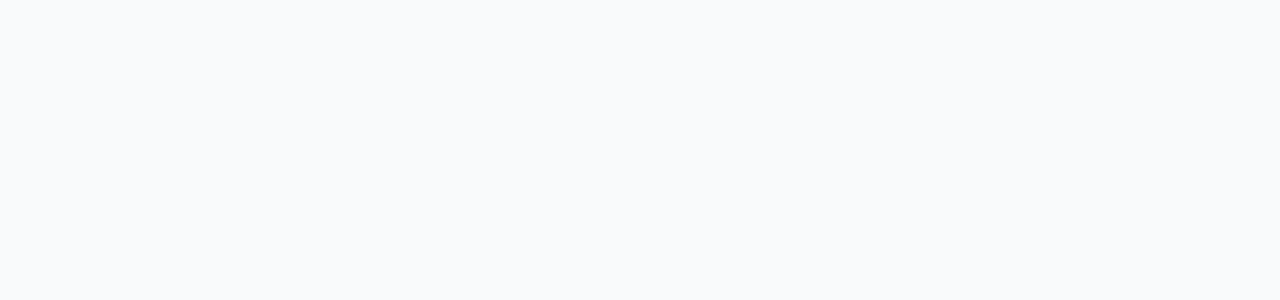
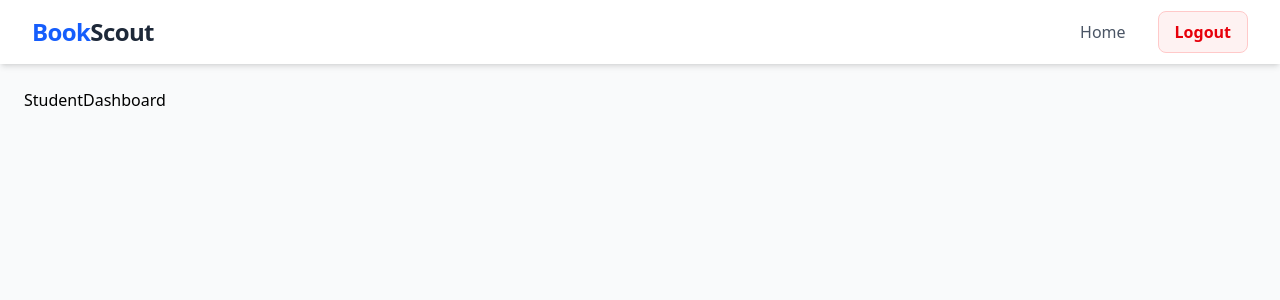
Before and after one commit to arpan-semwal/Book-Scout, a React app in the folder frontend/: page /dashboard in a window 1280 px wide. Before the commit this address had no page. Shown: the top 300 px of the page. Built offline with nearby package versions, Linux system fonts and the light colour scheme; the HTML template or start-up script is replaced by a standard one.

Commit message:
made Role-Based-Access

```diff
--- a/frontend/src/App.tsx
+++ b/frontend/src/App.tsx
@@ -1,6 +1,7 @@
 import { BrowserRouter as Router, Routes, Route, Navigate } from 'react-router-dom';
 import Login from './pages/Login';
 import Register from './pages/Register';
+import Dashboard from './pages/Dashboard';
 
 function App() {
   return (
@@ -11,7 +12,14 @@
           <Route path="/login" element={<Login />} />
           <Route path="/register" element={<Register />} />
           <Route path="/" element={<Navigate to="/login" />} />
-          {/* Dashboard route hum agle step mein banayenge */}
+
+          {/*Only for logged in users */}
+
+          <Route>
+            <Route path='/dashboard' element={<Dashboard/>}/>
+          </Route>
+
+
         </Routes>
       </div>
     </Router>
--- /dev/null
+++ b/frontend/src/components/Navbar.tsx
@@ -0,0 +1,74 @@
+import { useNavigate } from 'react-router-dom';
+import { useState } from 'react';
+
+const Navbar = () => {
+  const navigate = useNavigate();
+  const [isOpen, setIsOpen] = useState(false);
+  const role = localStorage.getItem('userRole');
+
+  const handleLogout = () => {
+    localStorage.clear();
+    navigate('/login');
+  };
+
+  return (
+    <nav className="bg-white shadow-md sticky top-0 z-50">
+      <div className="max-w-7xl mx-auto px-4 sm:px-6 lg:px-8">
+        <div className="flex justify-between h-16">
+          {/* Logo Section */}
+          <div className="flex items-center">
+            <h1
+              className="text-2xl font-bold text-blue-600 cursor-pointer tracking-tight"
+              onClick={() => navigate('/dashboard')}
+            >
+              Book<span className="text-gray-800">Scout</span>
+            </h1>
+          </div>
+
+          {/* Desktop Menu */}
+          <div className="hidden md:flex items-center space-x-8">
+            <button onClick={() => navigate('/dashboard')} className="text-gray-600 hover:text-blue-600 font-medium">Home</button>
+
+            {role === 'owner' && (
+              <button className="text-gray-600 hover:text-blue-600 font-medium">My Libraries</button>
+            )}
+
+            <button
+              onClick={handleLogout}
+              className="bg-red-50 text-red-600 px-4 py-2 rounded-lg font-bold hover:bg-red-600 hover:text-white transition-all border border-red-200"
+            >
+              Logout
+            </button>
+          </div>
+
+          {/* Mobile Menu Button */}
+          <div className="md:hidden flex items-center">
+            <button onClick={() => setIsOpen(!isOpen)} className="text-gray-600 focus:outline-none">
+              <svg className="h-7 w-7" fill="none" viewBox="0 0 24 24" stroke="currentColor">
+                {isOpen ? (
+                  <path strokeLinecap="round" strokeLinejoin="round" strokeWidth={2} d="M6 18L18 6M6 6l12 12" />
+                ) : (
+                  <path strokeLinecap="round" strokeLinejoin="round" strokeWidth={2} d="M4 6h16M4 12h16M4 18h16" />
+                )}
+              </svg>
+            </button>
+          </div>
+        </div>
+      </div>
+
+      {/* Mobile Dropdown */}
+      {isOpen && (
+        <div className="md:hidden bg-white border-t border-gray-100 px-4 pt-2 pb-4 space-y-1 shadow-lg">
+          <button className="block w-full text-left px-3 py-3 text-base font-medium text-gray-700 hover:bg-gray-50" onClick={() => {navigate('/dashboard'); setIsOpen(false);}}>Home</button>
+          {role === 'owner' && (
+            <button className="block w-full text-left px-3 py-3 text-base font-medium text-gray-700 hover:bg-gray-50">My Libraries</button>
+          )}
+          <hr className="my-2" />
+          <button onClick={handleLogout} className="block w-full text-left px-3 py-3 text-base font-bold text-red-600">Logout</button>
+        </div>
+      )}
+    </nav>
+  );
+};
+
+export default Navbar;
--- /dev/null
+++ b/frontend/src/components/OwnerDashboard.tsx
@@ -0,0 +1,9 @@
+
+
+const OwnerDashboard = () => {
+  return (
+    <div>OwnerDashboard</div>
+  )
+}
+
+export default OwnerDashboard
--- /dev/null
+++ b/frontend/src/components/ProtectedRoute.tsx
@@ -0,0 +1,18 @@
+import { Navigate , Outlet } from "react-router-dom";
+
+const ProtectedRoute = () => {
+    const token = localStorage.getItem('token');
+
+    //Agar token nahi hai m toh wapas login pe bhej do
+    if(!token){
+        return <Navigate to="/login" replace/>;
+    }
+
+    //Agar token hai toh jo page maang ra hai (Dashboard) wo dikhao
+
+    return <Outlet/>
+
+}
+
+
+export default ProtectedRoute;
--- /dev/null
+++ b/frontend/src/components/StudentDashboard.tsx
@@ -0,0 +1,9 @@
+
+
+const StudentDashboard = () => {
+  return (
+    <div>StudentDashboard</div>
+  )
+}
+
+export default StudentDashboard
--- a/frontend/src/pages/Dashboard.tsx
+++ b/frontend/src/pages/Dashboard.tsx
@@ -1,12 +1,26 @@
-import React from 'react'
+import Navbar from '../components/Navbar';
+// Hum do alag components banayenge
+import OwnerDashboard from '../components/OwnerDashboard';
+import StudentDashboard from '../components/StudentDashboard';
 
 const Dashboard = () => {
+  // Local storage se role uthao
+  const role = localStorage.getItem("userRole");
+
   return (
-    <div className="p-4 md:p-8">
-      <h1 className="text-2xl font-bold">Welcome to your Dashboard</h1>
-      <p className="text-gray-600">Yahan aapki libraries ki list dikhegi.</p>
+    <div className="min-h-screen bg-gray-50">
+      <Navbar />
+
+      <div className="max-w-7xl mx-auto p-6">
+        {/* Yahan ho rahi hai role-based baat! */}
+        {role === 'owner' ? (
+          <OwnerDashboard />
+        ) : (
+          <StudentDashboard />
+        )}
+      </div>
     </div>
   );
-}
+};
 
-export default Dashboard
+export default Dashboard;
--- a/frontend/src/pages/Login.tsx
+++ b/frontend/src/pages/Login.tsx
@@ -1,50 +1,50 @@
-
 import React, { useState } from "react";
 import API from "../api/axiosInstance";
 import { useNavigate } from "react-router-dom";
 import type { AxiosError } from "axios";
 
-
 const Login = () => {
-  const [email, setEmail] = useState('');
-  const [password, setPassword] = useState('');
-  const [error , setError] = useState('');
+  const [email, setEmail] = useState("");
+  const [password, setPassword] = useState("");
+  const [error, setError] = useState("");
   const navigate = useNavigate();
 
-  const handleSubmit = async(e: React.FormEvent) => {
+  const handleSubmit = async (e: React.FormEvent) => {
     e.preventDefault();
-    setError('');
-    try{
-        const response = await API.post('/users/login',{email , password});
+    setError("");
+    try {
+      const response = await API.post("/users/login", { email, password });
 
-        //Save the Token
-        localStorage.setItem('token',response.data.token);
+      //Save the Token
+      localStorage.setItem("token", response.data.token);
+      localStorage.setItem("userRole",response.data.user.role);
 
-        navigate('/dashboard');
+      navigate("/dashboard");
+    } catch (err: unknown) {
+      const axiosError = err as AxiosError<{ message: string }>;
 
-    }catch(err: unknown){
-        const axiosError = err as AxiosError<{message:string}>;
-
-        const message = axiosError.response?.data?.message || "Something Went Wrong";
-        setError(message);
-
+      const message =
+        axiosError.response?.data?.message || "Something Went Wrong";
+      setError(message);
     }
   };
 
   return (
     <div className="min-h-screen flex items-center justify-center bg-gray-100 p-4">
       <div className="bg-white p-6 md:p-8 rounded-xl shadow-lg w-full max-w-md">
-        <h2 className="text-2xl md:text-3xl font-bold mb-6 text-center text-blue-600">BookScout Login</h2>
-        {
-            error && (
-                <div className="bg-red-100 text-red-600 p-3 rounded-lg mb-4 text-sm">
-                    {error}
-                </div>
-            )
-        }
+        <h2 className="text-2xl md:text-3xl font-bold mb-6 text-center text-blue-600">
+          BookScout Login
+        </h2>
+        {error && (
+          <div className="bg-red-100 text-red-600 p-3 rounded-lg mb-4 text-sm">
+            {error}
+          </div>
+        )}
         <form onSubmit={handleSubmit} className="space-y-4">
           <div>
-            <label className="block text-md font-medium text-gray-700 mb-1">Email</label>
+            <label className="block text-md font-medium text-gray-700 mb-1">
+              Email
+            </label>
             <input
               className="w-full px-4 py-3 border rounded-lg focus:ring-2 focus:ring-blue-400 outline-none transition-all"
               placeholder="name@example.com"
@@ -66,13 +66,19 @@
             />
           </div>
 
-          <button type="submit" className="w-full bg-blue-600 text-white py-3 rounded-lg font-semibold hover:bg-blue-700 active:transform active:scale-[0.98] transition-all shadow-md">
+          <button
+            type="submit"
+            className="w-full bg-blue-600 text-white py-3 rounded-lg font-semibold hover:bg-blue-700 active:transform active:scale-[0.98] transition-all shadow-md"
+          >
             Login
           </button>
         </form>
 
         <p className="mt-6 text-center text-gray-600 text-sm">
-            Don't have and account?<span className="text-blue-600 cursor-pointer font-medium">Sign Up</span>
+          Don't have and account?
+          <span className="text-blue-600 cursor-pointer font-medium">
+            Sign Up
+          </span>
         </p>
       </div>
     </div>
```
